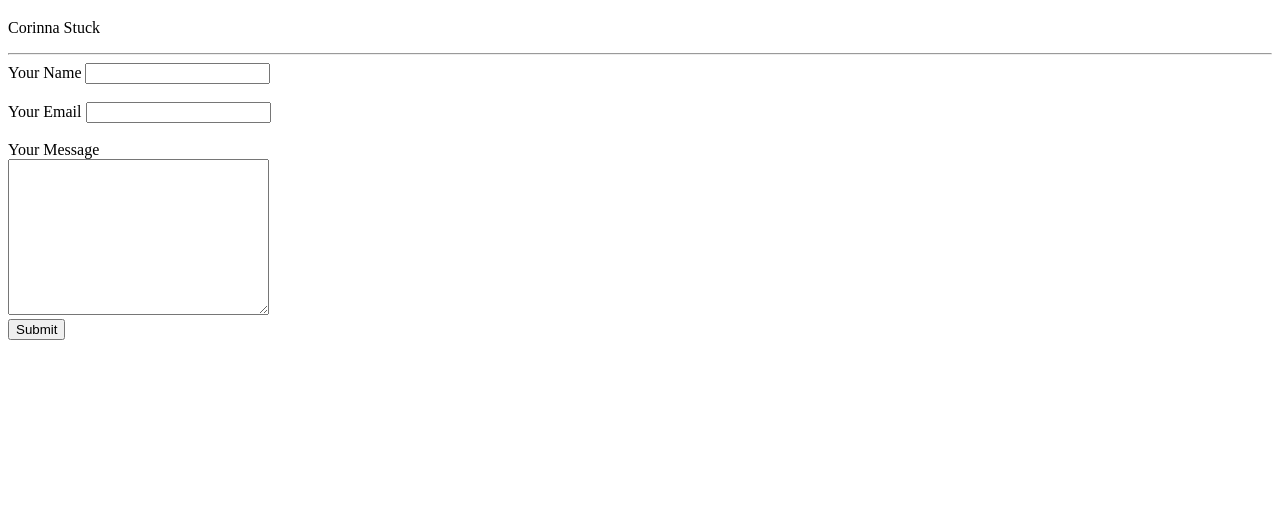
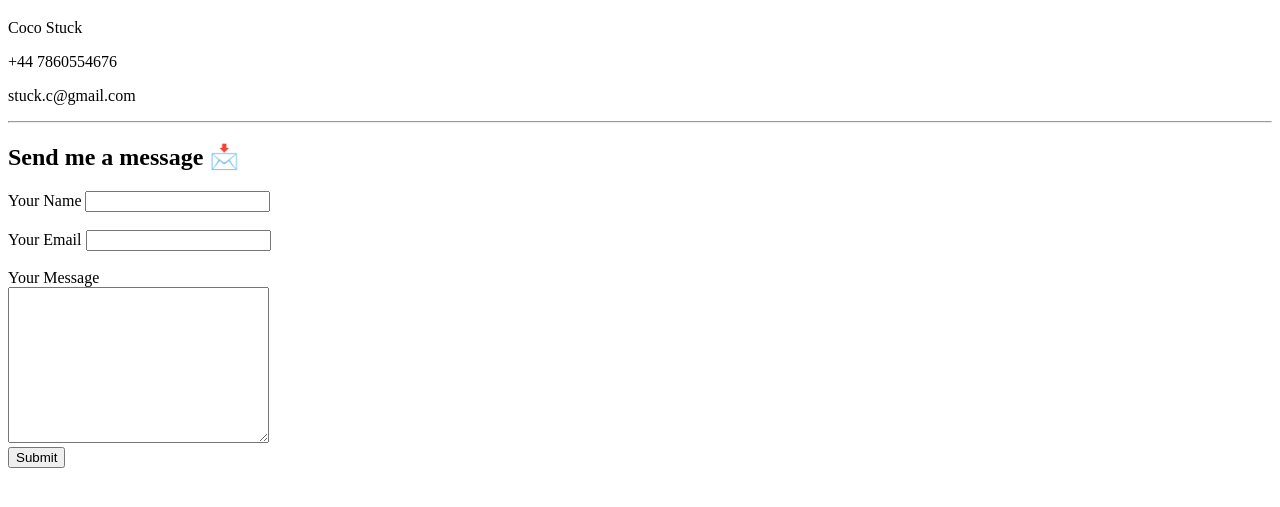
Before and after one commit to cococancode/cv, a plain HTML site: page contact.html in a window 1280 px wide. Shown: the part 61-568 px from the top of the page. Drawn offline with Linux system fonts and the light colour scheme.

Commit message:
Add files via upload

```diff
--- a/contact.html
+++ b/contact.html
@@ -8,8 +8,11 @@
 
 <body>
   <h1>My contact details</h1>
-  <p>Corinna Stuck</p>
+  <p>Coco Stuck</p>
+  <p>+44 7860554676</p>
+  <p>stuck.c@gmail.com</p>
   <hr>
+  <h2>Send me a message 📩</h2>
   <form action="mailto:stuck.c@gmail.com" method="post" enctype="text/plain">
     <label>Your Name</label>
     <input type="text" name="yourName" value=""><br>
```
